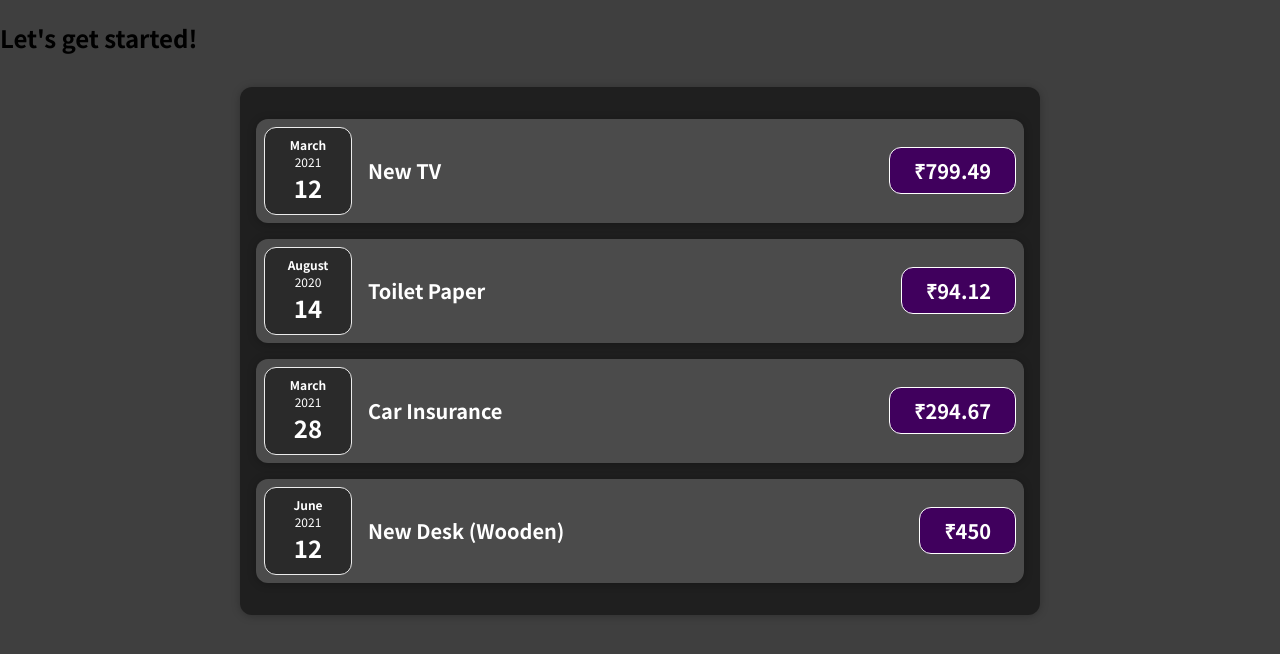
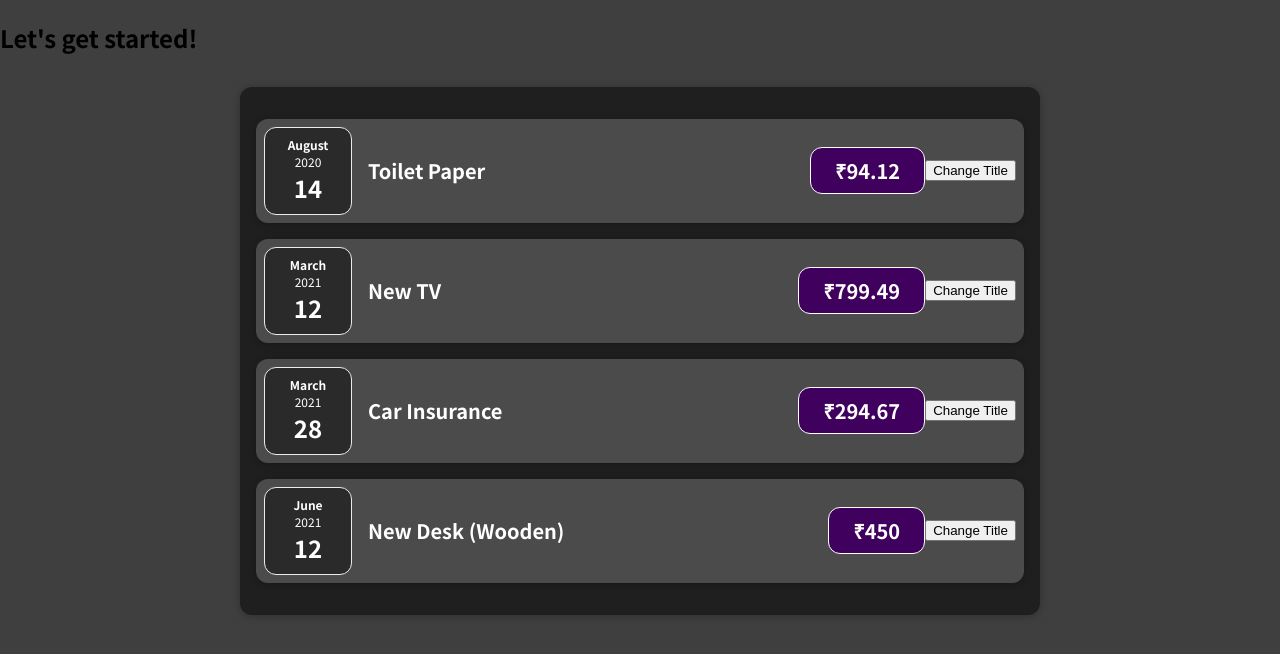
Before and after one commit to vishi-tata/expense-tracker, a React (Create React App) app: page / in a window 1280 px wide. Shown: the top 654 px of the page. Built offline with nearby package versions, Linux system fonts and the light colour scheme.

Commit message:
Use state feature to change expense title added

```diff
--- a/src/App.js
+++ b/src/App.js
@@ -2,13 +2,13 @@
 
 function App() {
   const expenses = [
-    { id: 'e2', title: 'New TV', amount: 799.49, date: new Date(2021, 2, 12) },
     {
       id: 'e1',
       title: 'Toilet Paper',
       amount: 94.12,
       date: new Date(2020, 7, 14),
     },
+    { id: 'e2', title: 'New TV', amount: 799.49, date: new Date(2021, 2, 12) },
     {
       id: 'e3',
       title: 'Car Insurance',
--- a/src/components/Expenses/ExpenseItem.jsx
+++ b/src/components/Expenses/ExpenseItem.jsx
@@ -1,15 +1,24 @@
+import { useState } from "react";
+
 import "./ExpenseItem.css";
 import Card from "../UI/Card";
 import ExpenseDate from "./ExpenseDate";
 
 function ExpenseItem(props) {
+  const [title, setTitle] = useState(props.title);
+
+  const clickHandler = () => {
+    setTitle("Updated!");
+  };
+
   return (
     <Card className="expense-item">
       <ExpenseDate date={props.date} />
       <div className="expense-item__description">
-        <h2>{props.title}</h2>
+        <h2>{title}</h2>
         <div className="expense-item__price">₹{props.amount}</div>
       </div>
+      <button onClick={clickHandler}>Change Title</button>
     </Card>
   );
 }
```
Also changed, not shown: 1 other file (tests, documents, lock files or other folders).
